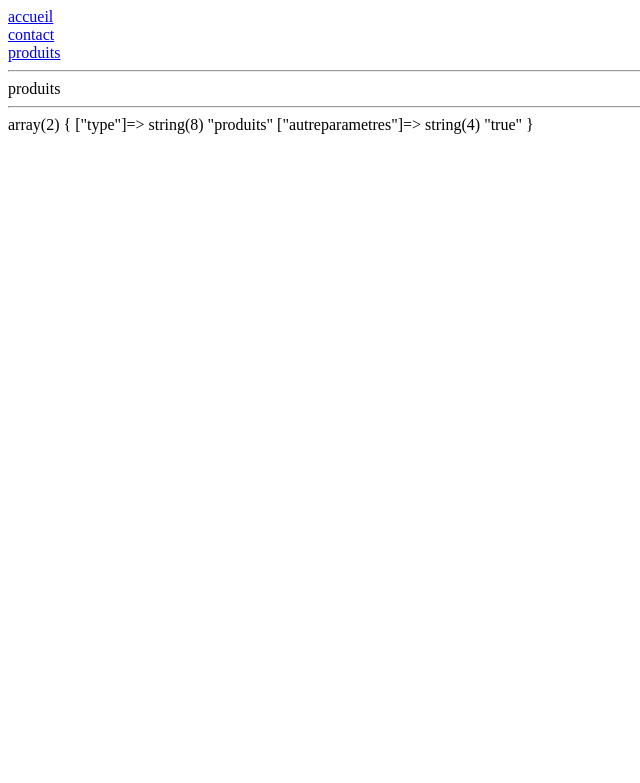
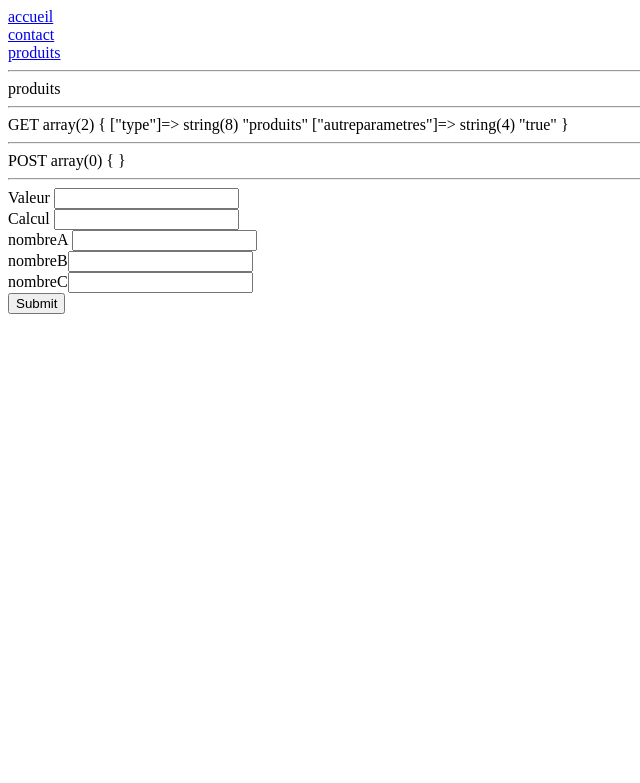
Before and after one commit to sylvainpellier/mds_b1_g2_php_mysql_js, a PHP site: the page made by index.php in a window 1280 px wide. Shown: the top 783 px of the page, without its empty margins (0-640 px from the left). Run offline with PHP 8.4, Linux system fonts and the light colour scheme.

Commit message:
corrections

```diff
--- a/index.php
+++ b/index.php
@@ -14,4 +14,29 @@ if(isset($_GET["type"])) {
 
 echo"<hr />";
 
+echo "GET ";
 var_dump($_GET);
+
+echo "<hr />POST ";
+var_dump($_POST);
+echo "<hr /> ";
+
+?>
+
+<form action="exercices/exerciceTroisiemeJourBis.php" method="post">
+   Valeur <input type="text" name="valeur" /><br />
+    Calcul <input type="text" name="calcul" /><br />
+    nombreA <input type="text" name="nombreA" /><br />
+    nombreB<input type="text" name="nombreB" /><br />
+    nombreC<input type="text" name="nombreC" /><br />
+
+    <input type="submit" />
+</form>
+
+
+<?php
+
+if( isset($_POST["nom"]) && isset($_POST["categorie"])){
+
+
+}
--- a/syntaxe.php
+++ b/syntaxe.php
@@ -23,13 +23,15 @@ echo "<a href='mapage.php?parametre=valeur&deuxiemeParametre=autreValeur'>le lie
 //pour lancer une requête en POST : formulaire, requête CURL, outils externe
 
 ?>
-    <!-- formulaire en get qui ouvrira la page.php-->
+    <!-- formulaire en GET qui ouvrira la page.php-->
     <form action="page.php" method="get">
     </form>
-    <!-- formulaire en get qui ouvrira la page.php-->
+
+    <!-- formulaire en POST qui ouvrira la page.php-->
     <form action="page.php" method="post">
         <input type="text" name="nom" />
         <input type="text" name="prenom" />
+        <input type="number" name="prenom" />
         <input type="submit">
     </form>
 <?
```
Also changed, not shown: exercices/exerciceTroisiemeJourBis.php (added, +84 -0 lines).
